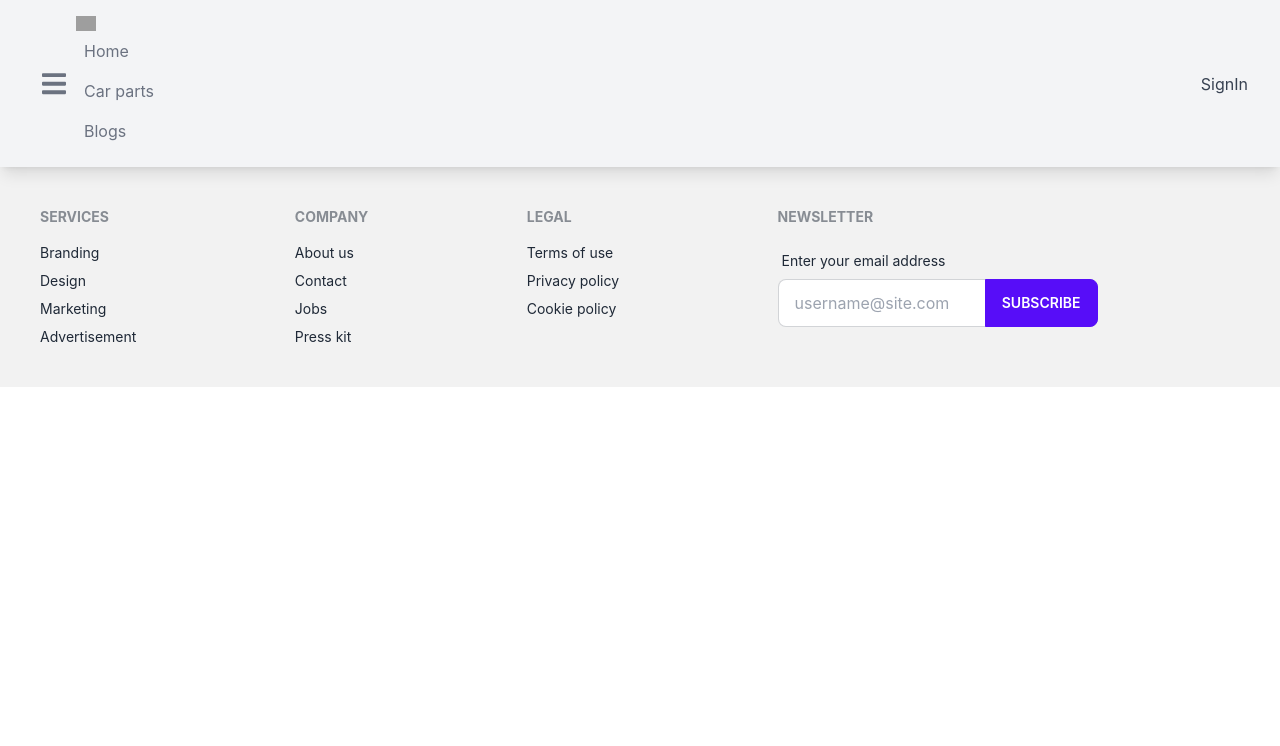
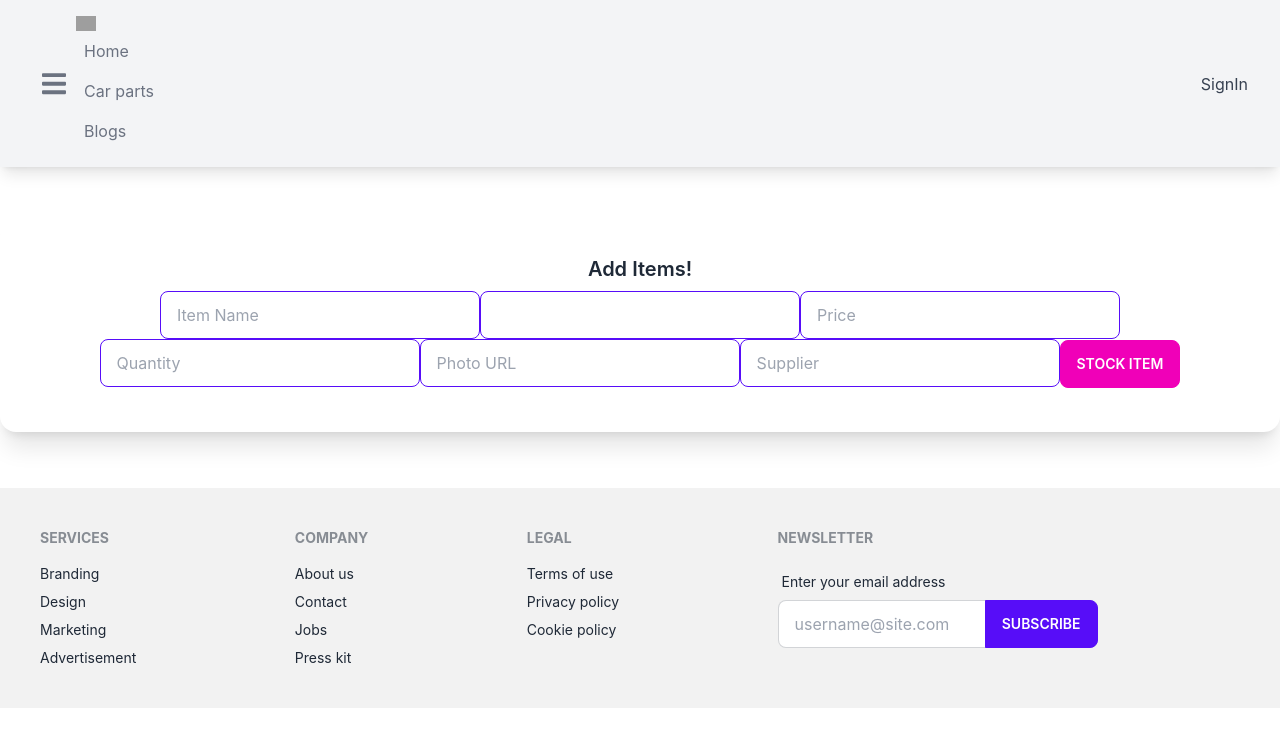
Before and after one commit to Rajesh-107/warehouse-invantory, a React (Create React App) app: page /addparts in a window 1280 px wide. Shown: the top 746 px of the page. Built offline with nearby package versions, Linux system fonts and the light colour scheme; no server answers; grey boxes are pictures that could not be loaded; what tw-elements would draw is missing.

Commit message:
add item

```diff
--- a/package.json
+++ b/package.json
@@ -11,6 +11,7 @@
     "react": "^18.2.0",
     "react-dom": "^18.2.0",
     "react-firebase-hooks": "^5.0.3",
+    "react-hook-form": "^7.34.2",
     "react-router-dom": "^6.3.0",
     "react-scripts": "5.0.1",
     "react-toastify": "^9.0.8",
--- a/src/Pages/AddParts/AddCarParts.js
+++ b/src/Pages/AddParts/AddCarParts.js
@@ -1,11 +1,80 @@
-import React from 'react';
+import React from "react";
+import { useForm } from "react-hook-form";
 
 const AddCarParts = () => {
-    return (
-        <div>
+  const { register, handleSubmit } = useForm();
+  const onSubmit = (data) => {
+    const url = `http://localhost:5000/inventory`;
+    fetch(url, {
+      method: "POST",
+      headers: {
+        "content-type": "application/json",
+      },
+      body: JSON.stringify(data),
+    })
+      .then((res) => res.json())
+      .then((result) => {
+        console.log(result);
+      });
+  };
 
+  return (
+    <div className="flex justify-center items-center  py-14">
+      <div class="card bg-base-100 shadow-xl">
+        <div class="card-body items-center text-center">
+          <h2 class="card-title">Add Items!</h2>
+          <form onSubmit={handleSubmit(onSubmit)}>
+            <input
+              class="input input-bordered input-primary w-full max-w-xs"
+              placeholder="Item Name"
+              {...register("name", { required: true, maxLength: 20 })}
+            />
+            <input
+              class="input input-bordered input-primary w-full max-w-xs"
+              {...register("description", )}
+            />
+            <input
+              class="input input-bordered input-primary w-full max-w-xs"
+              placeholder="Price"
+              type="number"
+              {...register("price", { min: 18, max: 99 })}
+            />
+            <input
+              class="input input-bordered input-primary w-full max-w-xs"
+              placeholder="Quantity"
+              type="quantity"
+              {...register("quantity", { min: 18, max: 99 })}
+            />
+            <input
+              class="input input-bordered input-primary w-full max-w-xs"
+              placeholder="Photo URL"
+              type="text"
+              {...register("img", { min: 18, max: 99 })}
+            />
+            <input
+              class="input input-bordered input-primary w-full max-w-xs"
+              placeholder="Supplier"
+              type="text"
+              {...register("supplier", { min: 18, max: 99 })}
+            />
+            <input
+              className="mb-3 btn btn-secondary"
+              type="submit"
+              value="Stock Item"
+            />
+          </form>
         </div>
-    );
+      </div>
+
+      {/*
+             <form onSubmit={handleSubmit(onSubmit)}>
+      <input   {...register("firstName", { required: true, maxLength: 20 })} />
+      <input   {...register("lastName", { pattern: /^[A-Za-z]+$/i })} />
+      <input   type="number" {...register("age", { min: 18, max: 99 })} />
+
+    </form> */}
+    </div>
+  );
 };
 
 export default AddCarParts;
--- a/src/Pages/CarPartsDetail/CarpartsDetail.js
+++ b/src/Pages/CarPartsDetail/CarpartsDetail.js
@@ -1,5 +1,6 @@
 import React, { useEffect, useState } from "react";
 import { useParams } from "react-router-dom";
+import {  toast } from 'react-toastify';
 
 const CarpartsDetail = () => {
   const { id } = useParams();
@@ -12,11 +13,35 @@ const CarpartsDetail = () => {
     fetch(url)
       .then((res) => res.json())
       .then((data) => setInventory(data));
-  });
+  }, [update]);
 
-  const handleRestack=event=>{
-    event.preventDefault()
-    const newQuantity=parseInt(event.target.quantity.value )+parseInt(inventory.quantity)
+  const handleDeliverd=()=>{
+    if(inventory.quantity > 0){
+        const newQuantity=parseInt(inventory.quantity)-1
+        const updatedQuantity={quantity:newQuantity}
+        fetch(`http://localhost:5000/inventory/${id}`,{
+            method:'PUT',
+            headers:{
+                'content-type':'application/json'
+            },
+            body:JSON.stringify(updatedQuantity)
+        })
+        .then(res=>res.json())
+        .then(data=>{
+            setUpdate(data)
+            toast.success('Delivery Successfull')
+        })
+    }
+    else{
+        toast.error('Sold Out')
+    }
+}
+
+
+
+  const handleRestock= e => {
+    e.preventDefault()
+    const newQuantity=parseInt(e.target.quantity.value )+parseInt(inventory.quantity)
     const updatedQuantity={quantity : newQuantity}
     fetch(`http://localhost:5000/inventory/${id}`,{
         method:'PUT',
@@ -29,7 +54,7 @@ const CarpartsDetail = () => {
     .then(data=>{
         setUpdate(data)
         window("Restock successfully");
-        event.target.reset()
+        e.target.reset()
     })
 
 }
@@ -45,23 +70,23 @@ const CarpartsDetail = () => {
           <h2 class="card-title">{inventory.name}</h2>
           <p className="text-xl">{inventory.description}</p>
           <p className="text-red-500 font-bold">Price: {inventory.price}</p>
-          <p className="text-lg text-red-500">Supplyer: {inventory.price}</p>
+          <p className="text-lg text-red-500">Supplyer: {inventory.supplier}</p>
           <p className="text-lg">Quantity: {inventory.quantity}</p>
           <div class="card-actions justify-start">
-          <button class="btn btn-primary">Deliverd</button>
+          <button onClick={()=> handleDeliverd()} class="text-white bg-indigo-500 border-0 py-2 px-6 focus:outline-none hover:bg-indigo-600 rounded text-lg">Deliverd</button>
           </div>
-          <form onSubmit={handleRestack}>
+          <form onSubmit={handleRestock}>
               <input
                 type="number"
                 name="quantity"
                 id=""
-                placeholder="enter amount"
-                class="input input-bordered input-error "
+                placeholder="Please enter Quantity"
+                class="input input-bordered "
               />
 
               <input
                 type="submit"
-                className=" ml-3 btn    font-bold rounded-lg"
+                className=" ml-3 text-white bg-indigo-500 border-0 py-2 px-6 focus:outline-none hover:bg-indigo-600 rounded text-lg  "
                 value="Restock"
               />
             </form>
```
Also changed, not shown: 1 other file (tests, documents, lock files or other folders).
